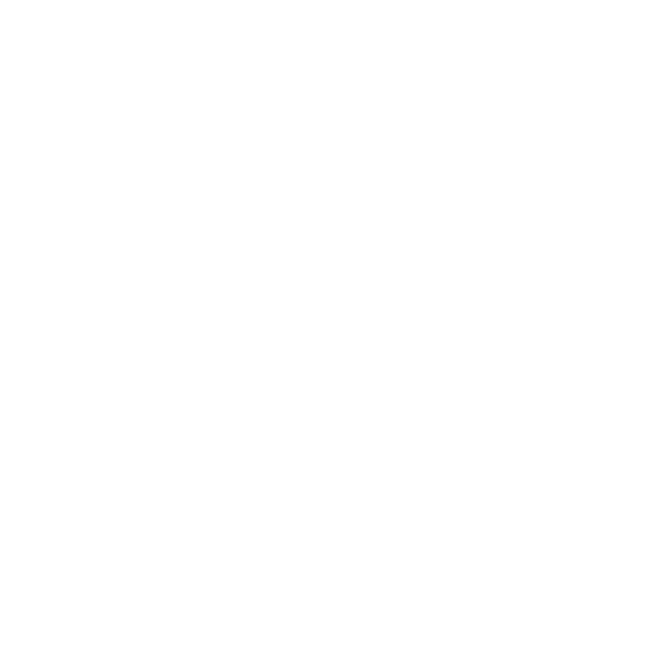
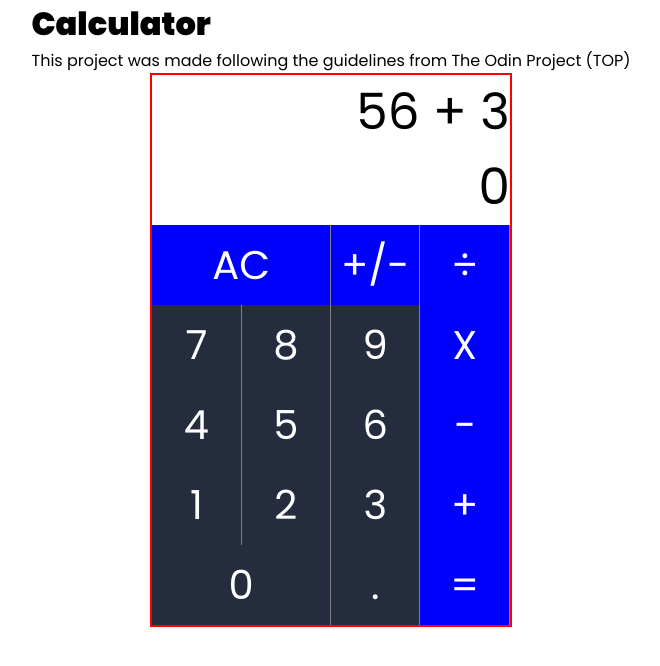
Before and after one commit to blueswizzle/js-calculator, a plain HTML site: page index.html in a window 1280 px wide. Shown: the whole page, without its empty margins (309-969 px from the left). Drawn offline with Linux system fonts and the light colour scheme.

Commit message:
Created the layout of the calculator

```diff
--- a/index.html
+++ b/index.html
@@ -8,9 +8,37 @@
     <title>TOP Calculator</title>
 </head>
 <body>
+    <header>
+        <h1>Calculator</h1>
+        <p>This project was made following the guidelines from The Odin Project (TOP)</p>
+    </header>
 
-
-
+    <div class="calculator">
+        <div class="screen">
+            <div class="screen-top">56 + 3</div>
+            <div class="screen-main">0</div>
+        </div>
+        <div class="buttons">
+            <button class="calc-button operation grid-col-span">AC</button>
+            <button class="calc-button operation">+/-</button>
+            <button class="calc-button operation">&divide;</button>
+            <button class="calc-button">7</button>
+            <button class="calc-button">8</button>
+            <button class="calc-button">9</button>
+            <button class="calc-button operation">X</button>
+            <button class="calc-button">4</button>
+            <button class="calc-button">5</button>
+            <button class="calc-button">6</button>
+            <button class="calc-button operation">&minus;</button>
+            <button class="calc-button">1</button>
+            <button class="calc-button">2</button>
+            <button class="calc-button">3</button>
+            <button class="calc-button operation">&plus;</button>
+            <button class="calc-button grid-col-span">0</button>
+            <button class="calc-button">.</button>
+            <button class="calc-button operation">=</button>
+        </div>
+    </div>
 
     <script src="calculator.js"></script>
 </body>
--- a/style.css
+++ b/style.css
@@ -1,5 +1,48 @@
+@import url('https://fonts.googleapis.com/css2?family=Poppins:wght@100;300;400;500;900&display=swap');
 *{
     margin: 0;
     padding: 0;
     box-sizing: border-box;
+    font-family: 'Poppins', sans-serif;
 }
+
+body{
+    display: flex;
+    flex-direction: column;
+    justify-content: center;
+    align-items: center;
+}
+.header{
+    display: flex;
+    flex-direction: column;
+}
+
+.grid-col-span{
+    grid-column: span 2;
+}
+.calculator{
+    border: 2px solid red;
+
+}
+.screen{
+    text-align: right;
+    font-size: 50px;
+    overflow: hidden;
+}
+.calc-button{
+    color: white;
+    background-color: #242c3d;
+    padding: 10px;
+    font-size: 40px;
+    outline: none;
+    border: none;
+    text-align: center;
+    border-right: 1px solid gray;
+}
+.operation{
+    background-color: blue;
+}
+.buttons{
+    display: grid;
+    grid-template-columns: repeat(4,1fr);
+}
```
